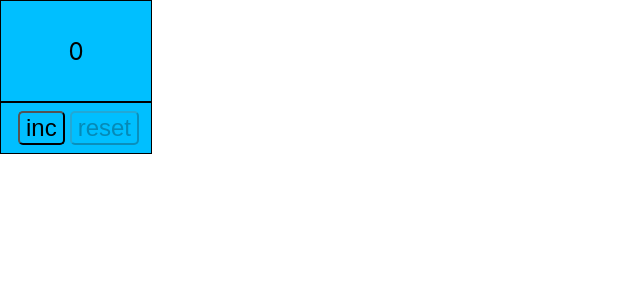
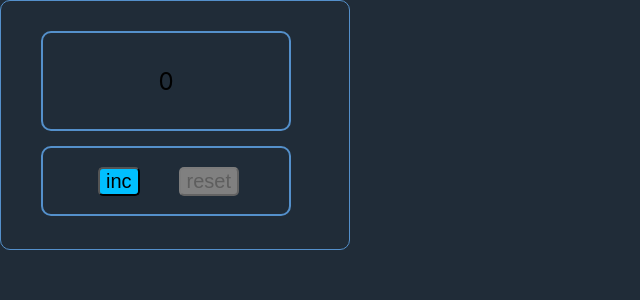
Before and after one commit to Srh-Yakovenko-ua/counter, a React (Create React App) app: page / in a window 1280 px wide. Shown: the top 300 px of the page, without its empty margins (0-640 px from the left). Built offline with nearby package versions, Linux system fonts and the light colour scheme.

Commit message:
fix all style

```diff
--- a/src/App.css
+++ b/src/App.css
@@ -1,9 +1,25 @@
-.block {
-    background-color: deepskyblue;
+* {
+    box-sizing: border-box;
+}
+body{
+    background-color: #202c38;
+}
+.mainWrapper {
+    border: 1px solid #5490cb;
+    border-radius: 10px;
+    width: 350px;
+    height: 250px;
+    padding: 15px;
+}
+
+.buttonWrapper{
     display: flex;
-    border: 1px solid black;
-    width: 150px;
-    height: 50px;
-    justify-content: center;
+    justify-content: space-between;
     align-items: center;
+    height:70px;
+    width: 250px;
+    border: 2px solid #5490cb;
+    border-radius: 10px ;
+    margin: 15px 0 0 25px;
+    padding: 0 50px;
 }
--- a/src/App.tsx
+++ b/src/App.tsx
@@ -4,21 +4,20 @@ import {DisplayCounter} from './Counter/DisplayCounter/DisplayCounter';
 import {UniversalButton} from './UniversalButton/UniversalButton';
 
 function App() {
-    const RESET_VALUE = 0
-    const MAX_VALUE = 5
-    const [counter, setCounter] = useState(RESET_VALUE);
+    const RESET_VALUE = 0;
+    const MAX_VALUE = 5;
+    const [counter, setCounter] = useState<number>(RESET_VALUE);
 
     const increment = () => setCounter(counter + 1)
     const reset = () => setCounter(RESET_VALUE)
 
-
-    const disabledIncButton = counter === MAX_VALUE;
-    const disabledResetButton = counter === RESET_VALUE;
+    const disabledIncButton = (counter === MAX_VALUE);
+    const disabledResetButton = (counter === RESET_VALUE);
 
     return (
-        <div>
+        <div className={'mainWrapper'}>
             <DisplayCounter counter={counter} MAX_VALUE={MAX_VALUE}/>
-            <div className={'block'}>
+            <div className={'buttonWrapper'}>
                 <UniversalButton name={'inc'}
                                  onClick={increment}
                                  disabled={disabledIncButton}/>
@@ -27,6 +26,7 @@ function App() {
                                  disabled={disabledResetButton}/>
             </div>
 
+
         </div>
     );
 }
--- a/src/Counter/DisplayCounter/DisplayCounter.module.css
+++ b/src/Counter/DisplayCounter/DisplayCounter.module.css
@@ -1,11 +1,13 @@
-.block {
+.displayCounter {
     display: flex;
-    border: 1px solid black;
-    width: 150px;
+    border: 2px solid #5490cb;
+    border-radius: 10px ;
+    width: 250px;
     height: 100px;
     justify-content: center;
     align-items: center;
-    background-color: deepskyblue;
+    background-color: #202c38;
+    margin: 15px 0 0 25px;
 }
 
 .red {
--- a/src/Counter/DisplayCounter/DisplayCounter.tsx
+++ b/src/Counter/DisplayCounter/DisplayCounter.tsx
@@ -6,13 +6,13 @@ type DisplayCounter = {
     MAX_VALUE: number
 }
 
-export const DisplayCounter = (props: DisplayCounter) => {
+export const DisplayCounter : React.FC<DisplayCounter> = (props) => {
     const {counter,MAX_VALUE} = props;
-    const color = counter === MAX_VALUE ? classes.red : classes.def;
+    const colorCounter = counter === MAX_VALUE ? classes.red : classes.def;
 
     return (
-        <div className={classes.block}>
-            <span className={color}>{counter}</span>
+        <div className={classes.displayCounter} >
+            <span className={colorCounter} >{counter}</span>
         </div>
     );
 };
--- a/src/UniversalButton/UniversalButton.module.css
+++ b/src/UniversalButton/UniversalButton.module.css
@@ -2,6 +2,10 @@
     background-color: deepskyblue;
     cursor: pointer;
     border-radius: 5px;
-    font-size: 24px;
+    font-size: 20px;
     margin-left: 5px;
 }
+
+.button:disabled{
+    background: gray;
+}
--- a/src/UniversalButton/UniversalButton.tsx
+++ b/src/UniversalButton/UniversalButton.tsx
@@ -1,24 +1,20 @@
 import React from 'react';
-import s from './UniversalButton.module.css'
+import classes from './UniversalButton.module.css'
 
 type UniversalButton = {
     name: string
     onClick: () => void
-    disabled : boolean
+    disabled: boolean
 }
 
-
-export const UniversalButton = (props: UniversalButton) => {
+export const UniversalButton : React.FC<UniversalButton> = (props) => {
     const {name, onClick, disabled} = props
 
-    const onClickChangeHandler = ()=>{
-        onClick()
-    }
-
-
     return (
-        <div className={s.block}>
-            <button disabled={props.disabled} className={s.button}  onClick={onClickChangeHandler}>{name}</button>
+        <div >
+            <button disabled={disabled}
+                    className={classes.button}
+                    onClick={onClick}>{name}</button>
         </div>
     );
 };
--- a/src/index.css
+++ b/src/index.css
@@ -5,6 +5,7 @@ body {
     sans-serif;
   -webkit-font-smoothing: antialiased;
   -moz-osx-font-smoothing: grayscale;
+  background-color: #202c38;
 }
 
 code {
--- a/src/index.tsx
+++ b/src/index.tsx
@@ -8,9 +8,9 @@ const root = ReactDOM.createRoot(
   document.getElementById('root') as HTMLElement
 );
 root.render(
-  <React.StrictMode>
+
     <App />
-  </React.StrictMode>
+
 );
 
 // If you want to start measuring performance in your app, pass a function
```
Also changed, not shown: src/logo.svg (deleted).
